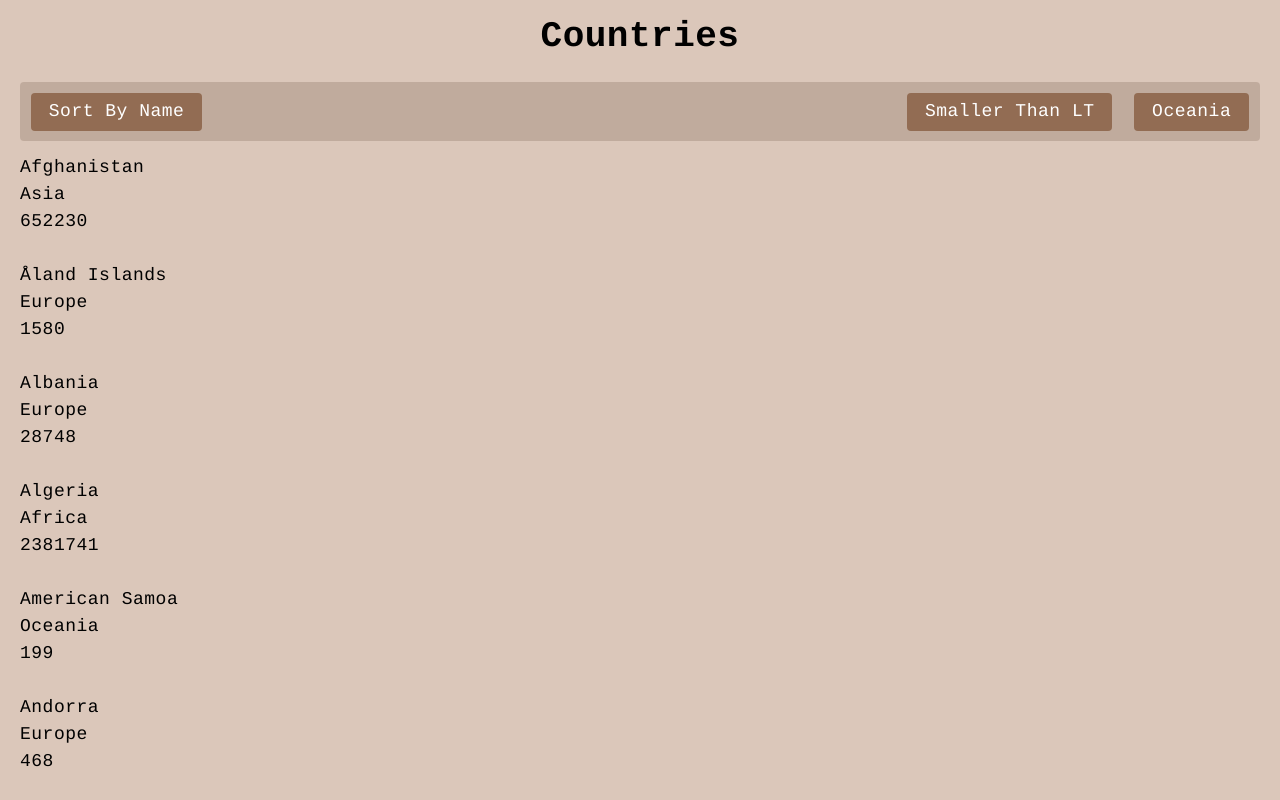
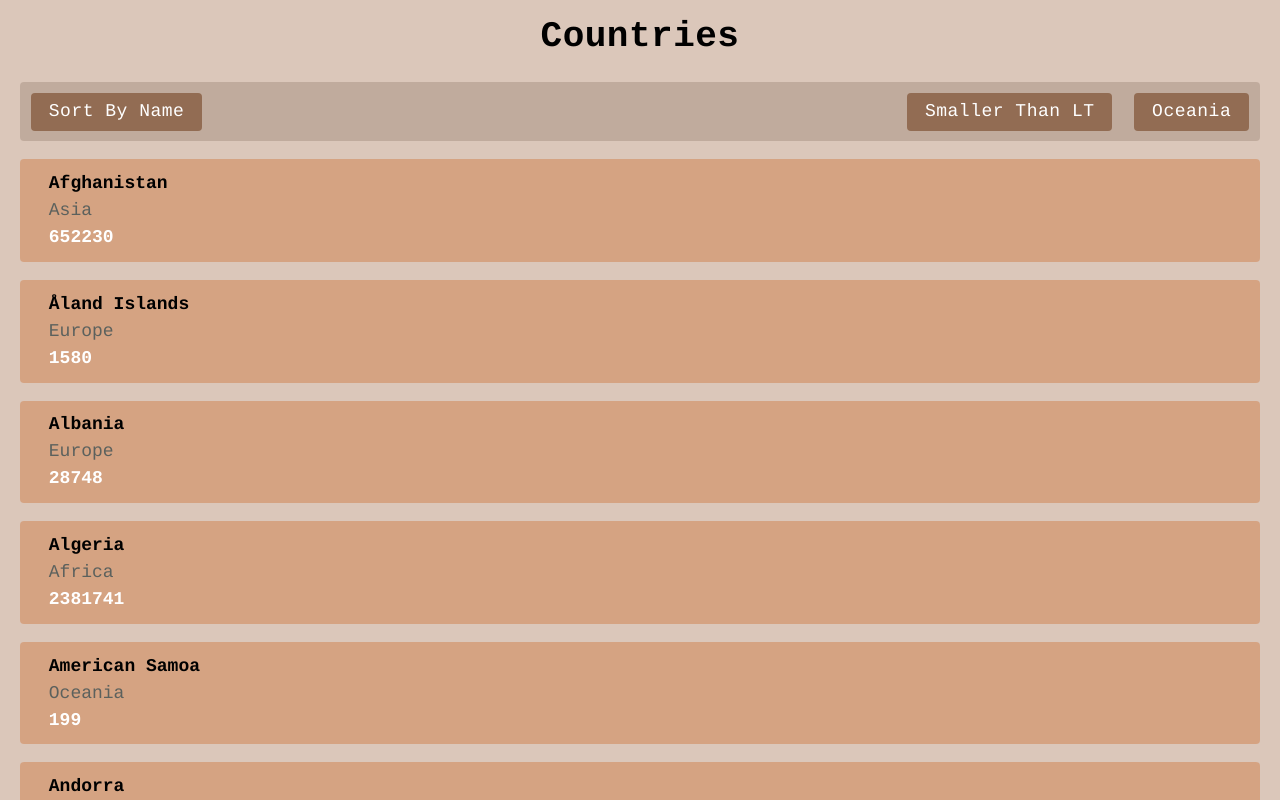
Before and after one commit to pocketful/Countries, a React (Vite) app: page / in a window 1280 px wide. Shown: the top 800 px of the page. Built offline with nearby package versions, Linux system fonts and the light colour scheme.

Commit message:
countryCard, style

```diff
--- a/src/components/CountriesPage/CountriesPage.tsx
+++ b/src/components/CountriesPage/CountriesPage.tsx
@@ -2,6 +2,7 @@ import Filter from './Filter/Filter'
 import style from './CountriesPage.module.scss'
 import useLoadCountries from './hooks/useLoadCountries'
 import { useState } from 'react'
+import CountryCard from './CountryCard/CountryCard'
 
 const CountriesPage = () => {
   const [activeFilters, setActiveFilters] = useState({ sort: '', filter: '' })
@@ -41,14 +42,7 @@ const CountriesPage = () => {
         onFilterOceania={filterOceaniaHandler}
         activeFilters={activeFilters}
       />
-      {countries?.map((country, idx) => (
-        <div key={idx}>
-          <p>{country.name}</p>
-          <p>{country.region}</p>
-          <p>{country.areaSize}</p>
-          <br />
-        </div>
-      ))}
+      <div>{countries?.map((country, idx) => <CountryCard key={idx} {...country} />)}</div>
       {error && <p className={style.error}>{error}</p>}
       {loading && <p>Loading...</p>}
     </>
--- /dev/null
+++ b/src/components/CountriesPage/CountryCard/CountryCard.module.scss
@@ -0,0 +1,23 @@
+@import '/src/styles/colors';
+@import '/src/styles/typography';
+
+.card {
+  background-color: rgba($accent-color, 0.6);
+  border-radius: 4px;
+  padding: 0.6em 1.6em;
+  margin: 1em 0;
+  letter-spacing: initial;
+
+  .name {
+    font-weight: $weight-bold;
+  }
+
+  .region {
+    color: $grey-color;
+  }
+
+  .area {
+    color: $white-color;
+    font-weight: $weight-bold;
+  }
+}
--- /dev/null
+++ b/src/components/CountriesPage/CountryCard/CountryCard.tsx
@@ -0,0 +1,13 @@
+import { CountryModel } from '../../../types/models/country'
+import style from './CountryCard.module.scss'
+
+const CountryCard = ({ name, region, areaSize }: CountryModel) => {
+  return (
+    <article className={style.card}>
+      <p className={style.name}>{name}</p>
+      <p className={style.region}>{region}</p>
+      <p className={style.area}>{areaSize}</p>
+    </article>
+  )
+}
+export default CountryCard
--- a/src/styles/colors.scss
+++ b/src/styles/colors.scss
@@ -4,5 +4,6 @@ $secondary-color: #926c53;
 $tertiary-color: #704f39;
 $accent-color: #d28c5e;
 $black-color: #000;
+$grey-color: #5c615d;
 $white-color: #fff;
 $error-color: #901616;
```
